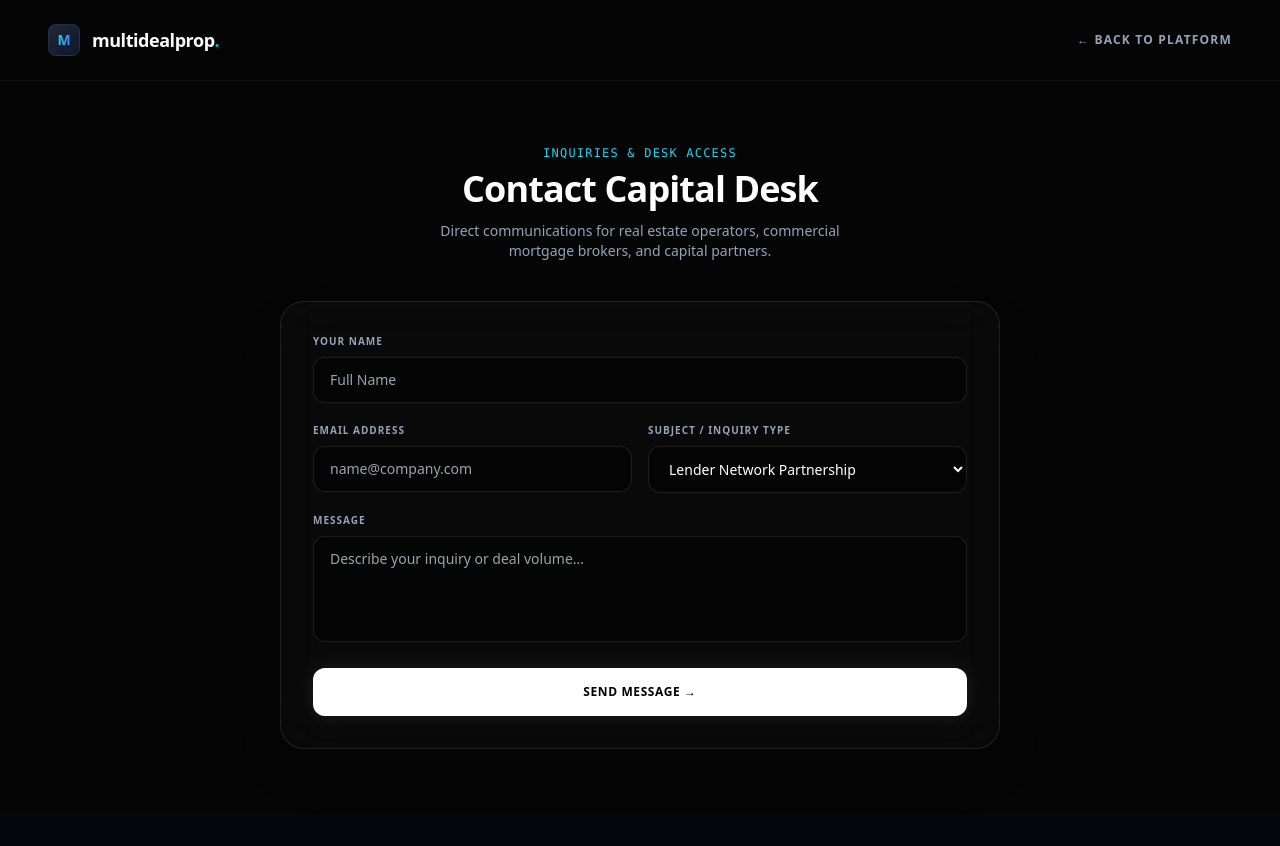
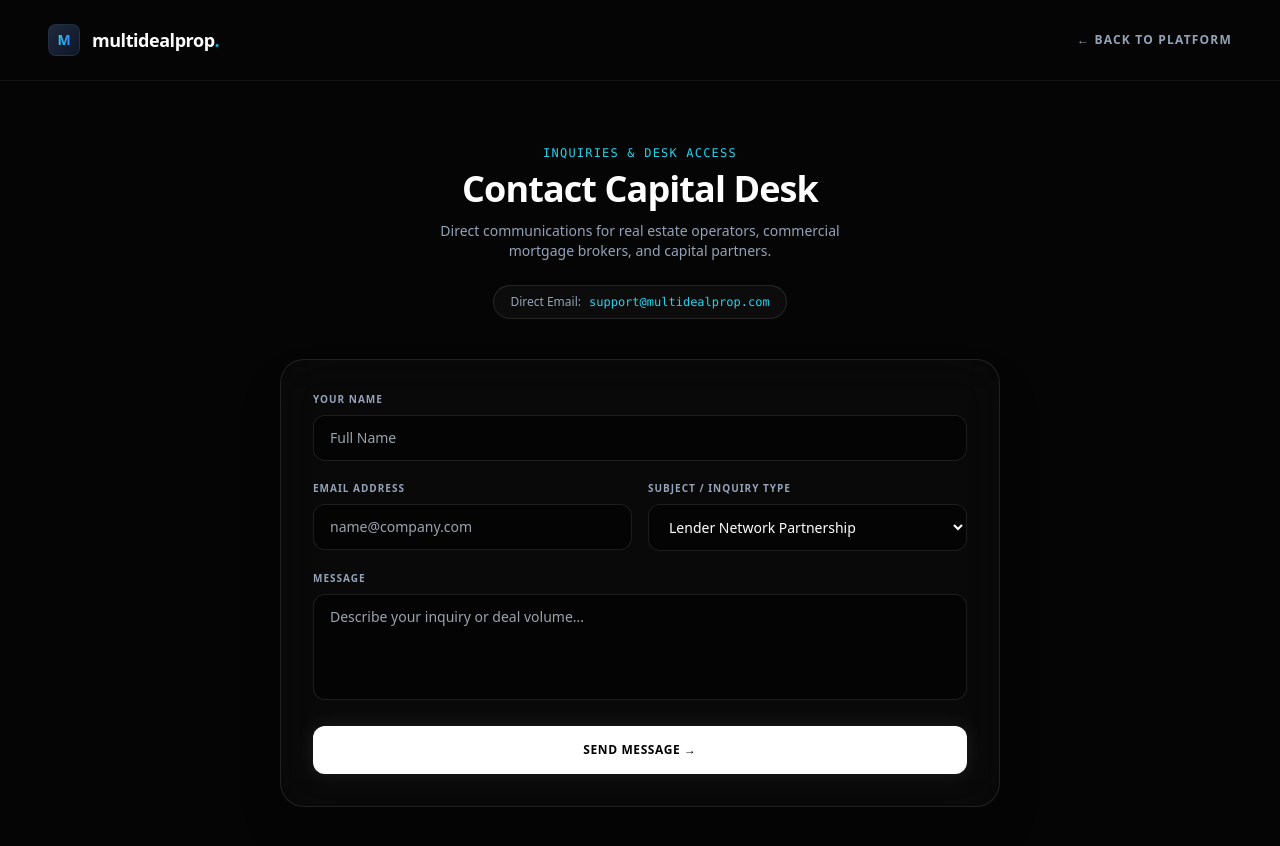
Before and after one commit to MultiDeal/multidealprop, a Next.js app: page /contact in a window 1280 px wide. Shown: the top 846 px of the page. Before the commit the page ends 813 px from the top, so only its background shows below. Built offline with nearby package versions, Linux system fonts and the light colour scheme.

Commit message:
Add direct email and update confirmation message
Updated contact page to include direct email information and modified message confirmation text.

```diff
--- a/src/app/contact/page.tsx
+++ b/src/app/contact/page.tsx
@@ -32,6 +32,14 @@ export default function ContactPage() {
           <p className="text-slate-400 text-sm mt-3 max-w-md mx-auto">
             Direct communications for real estate operators, commercial mortgage brokers, and capital partners.
           </p>
+
+          {/* Badge direct email */}
+          <div className="mt-6 inline-flex items-center gap-2 px-4 py-2 rounded-full border border-white/10 bg-white/[0.03] text-xs">
+            <span className="text-slate-400">Direct Email:</span>
+            <a href="mailto:support@multidealprop.com" className="text-cyan-400 font-mono hover:underline">
+              support@multidealprop.com
+            </a>
+          </div>
         </div>
 
         <div className="bg-[#0a0a0a]/80 border border-white/10 rounded-3xl p-8 shadow-2xl backdrop-blur-xl">
@@ -42,7 +50,7 @@ export default function ContactPage() {
               </div>
               <h3 className="text-xl font-bold text-white">Message Transmitted</h3>
               <p className="text-slate-400 text-xs max-w-sm mx-auto">
-                Thank you. A capital desk coordinator will respond to your corporate inquiry within 1 business day.
+                Thank you. A capital desk coordinator will review your request and reply from <span className="text-white">support@multidealprop.com</span> within 1 business day.
               </p>
             </div>
           ) : (
```
